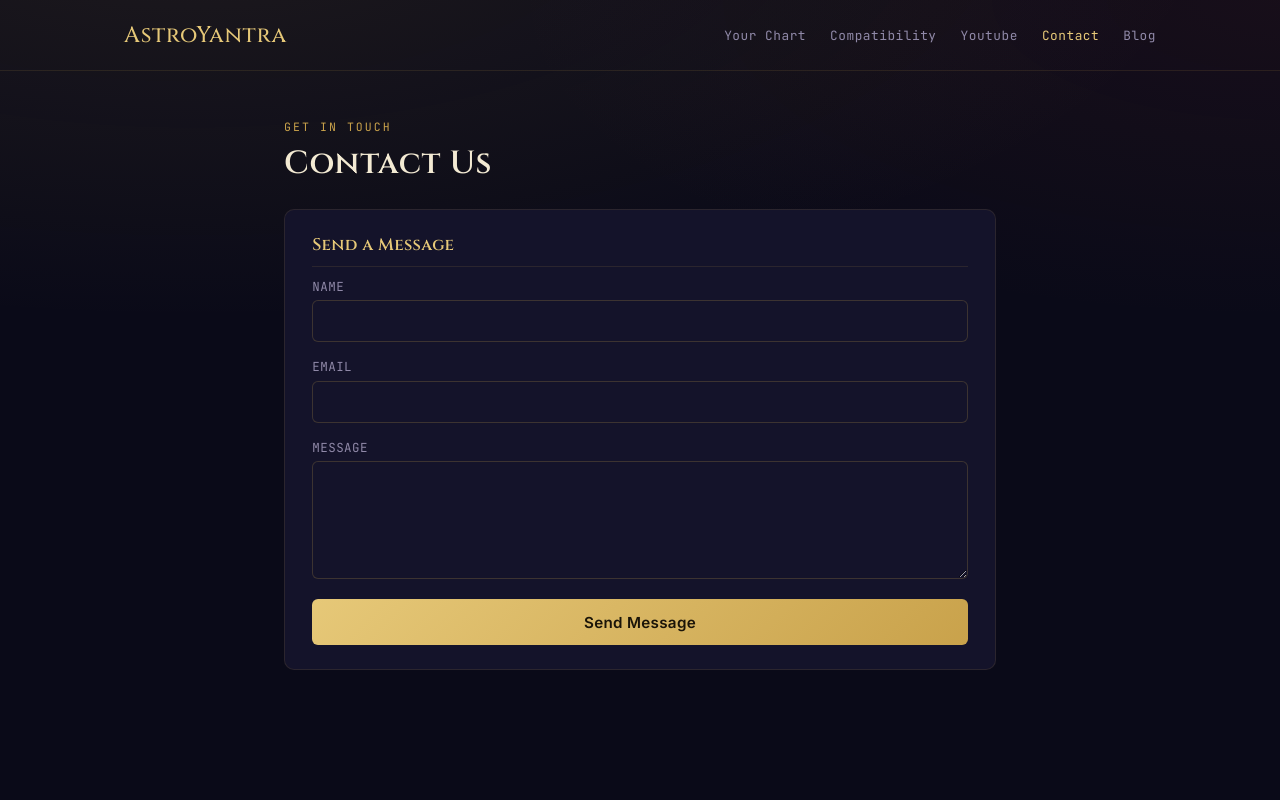
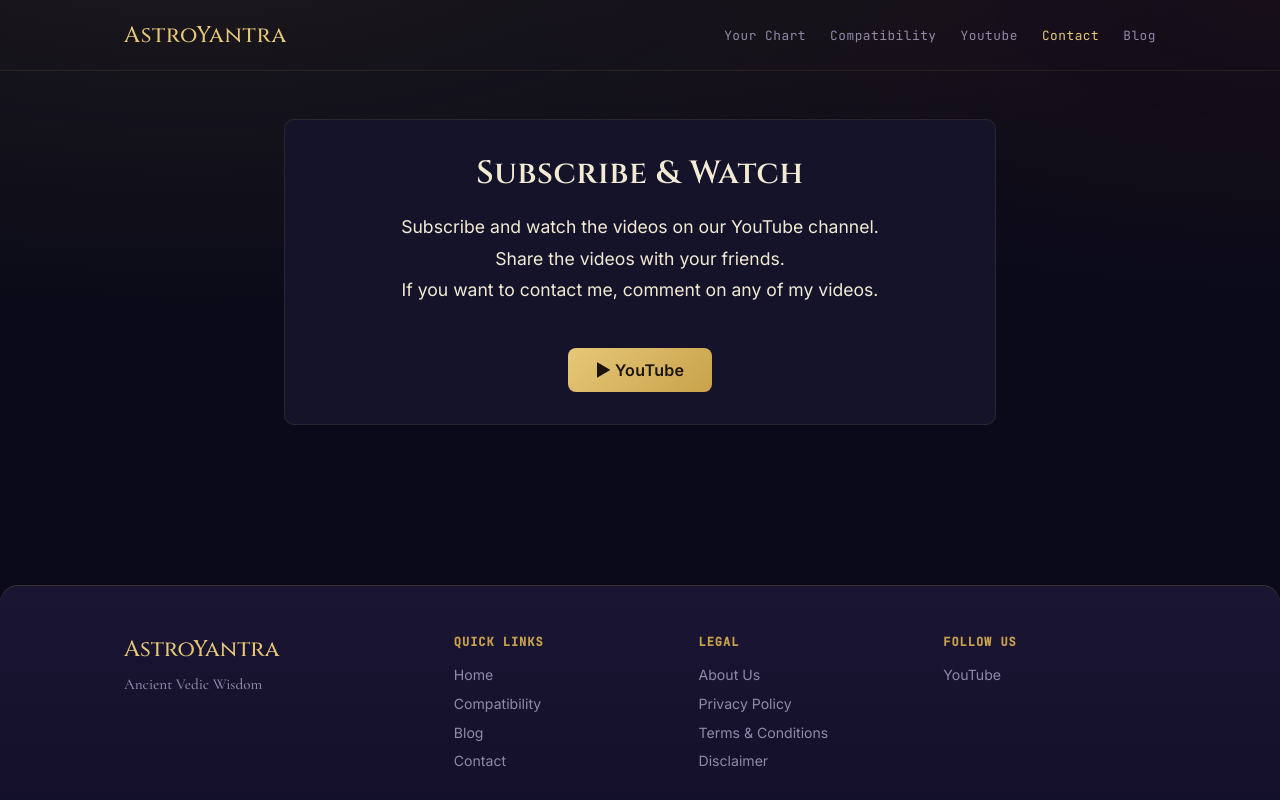
Before and after one commit to Mukunda3187/astroyantra, a React (Vite) app in the folder frontend/: page /contact in a window 1280 px wide. Shown: the top 800 px of the page. Built offline with nearby package versions, Linux system fonts and the light colour scheme; no server answers.

Commit message:
Refactor Contact page to promote YouTube channel
Removed the contact form and replaced it with a message encouraging users to subscribe to the YouTube channel.

```diff
--- a/frontend/src/pages/Contact.jsx
+++ b/frontend/src/pages/Contact.jsx
@@ -1,51 +1,38 @@
-import { useState } from 'react';
+import React from "react";
 
 export default function Contact() {
-  const [form, setForm] = useState({ name: '', email: '', message: '' });
-  const [sent, setSent] = useState(false);
-
-  function handleChange(field, value) {
-    setForm((f) => ({ ...f, [field]: value }));
-  }
-
-  function handleSubmit(e) {
-    e.preventDefault();
-    // No backend contact endpoint exists yet - this opens the user's email client
-    // pre-filled with their message as a working fallback.
-    const subject = encodeURIComponent(`AstroYantra contact from ${form.name || 'a visitor'}`);
-    const body = encodeURIComponent(`${form.message}\n\n— ${form.name} (${form.email})`);
-    window.location.href = `mailto:hello@astroyantra.example.com?subject=${subject}&body=${body}`;
-    setSent(true);
-  }
-
   return (
     <div className="page">
       <div className="container legal-page">
-        <div className="eyebrow">Get in Touch</div>
-        <h1 style={{ fontSize: '2rem', marginTop: '0.5rem', marginBottom: '1.5rem' }}>Contact Us</h1>
+        <div className="panel reading-card" style={{ textAlign: "center", padding: "2rem" }}>
+          <h1 style={{ fontSize: "2rem", marginBottom: "1rem" }}>
+            Subscribe & Watch
+          </h1>
 
-        <div className="panel reading-card">
-          <h4>Send a Message</h4>
-          <form onSubmit={handleSubmit} style={{ display: 'flex', flexDirection: 'column', gap: '1rem' }}>
-            <div className="field">
-              <label htmlFor="contact-name">Name</label>
-              <input id="contact-name" type="text" required value={form.name}
-                onChange={(e) => handleChange('name', e.target.value)} />
-            </div>
-            <div className="field">
-              <label htmlFor="contact-email">Email</label>
-              <input id="contact-email" type="email" required value={form.email}
-                onChange={(e) => handleChange('email', e.target.value)} />
-            </div>
-            <div className="field">
-              <label htmlFor="contact-message">Message</label>
-              <textarea id="contact-message" required rows={5} value={form.message}
-                onChange={(e) => handleChange('message', e.target.value)}
-                style={{ width: '100%', resize: 'vertical', fontFamily: 'var(--font-body)', background: 'var(--bg-panel)', border: '1px solid var(--border)', color: 'var(--parchment)', borderRadius: '6px', padding: '0.65rem 0.8rem', fontSize: '0.95rem' }} />
-            </div>
-            <button type="submit" className="btn-primary">Send Message</button>
-            {sent && <p className="muted" style={{ fontSize: '0.85rem' }}>Opening your email client to send this…</p>}
-          </form>
+          <p style={{ fontSize: "1.1rem", lineHeight: "1.8" }}>
+            Subscribe and watch the videos on our YouTube channel.
+            <br />
+            Share the videos with your friends.
+            <br />
+            If you want to contact me, comment on any of my videos.
+          </p>
+
+          <a
+            href="https://www.youtube.com/channel/UCHI8_cRMDp4LJJaYkXz5Fbw"
+            target="_blank"
+            rel="noopener noreferrer"
+            className="btn-primary"
+            style={{
+              display: "inline-block",
+              marginTop: "1.5rem",
+              textDecoration: "none",
+              padding: "12px 28px",
+              fontSize: "1rem",
+              borderRadius: "8px",
+            }}
+          >
+            ▶ YouTube
+          </a>
         </div>
       </div>
     </div>
```
